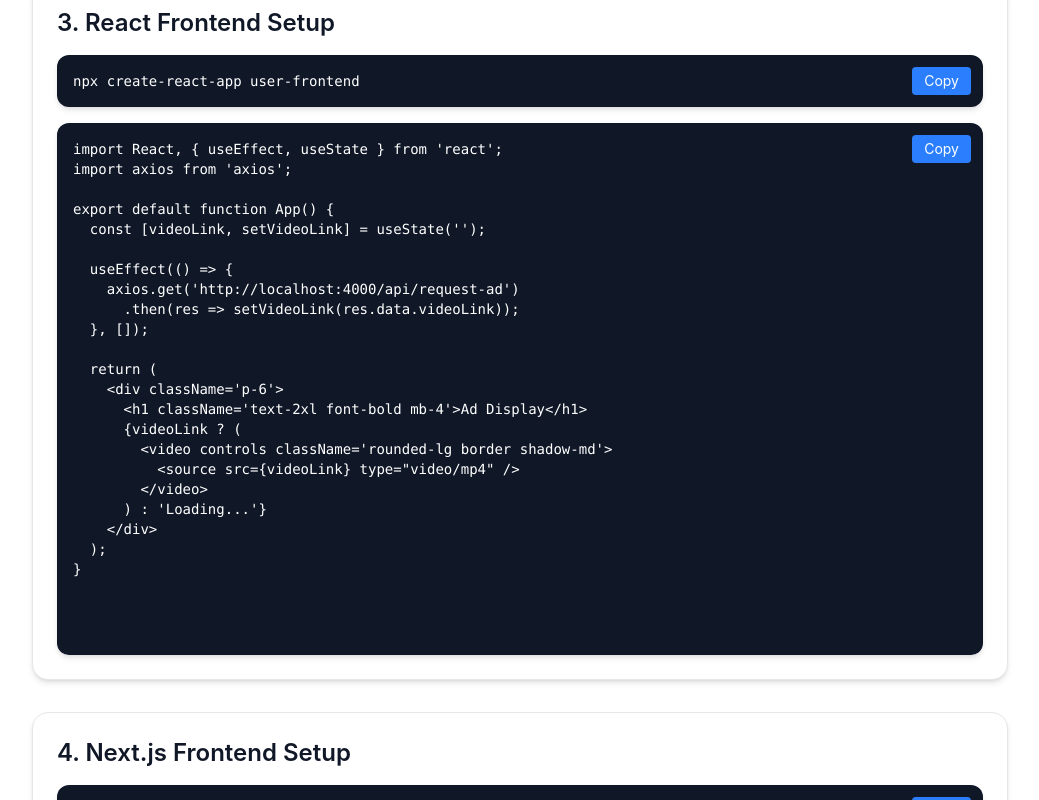
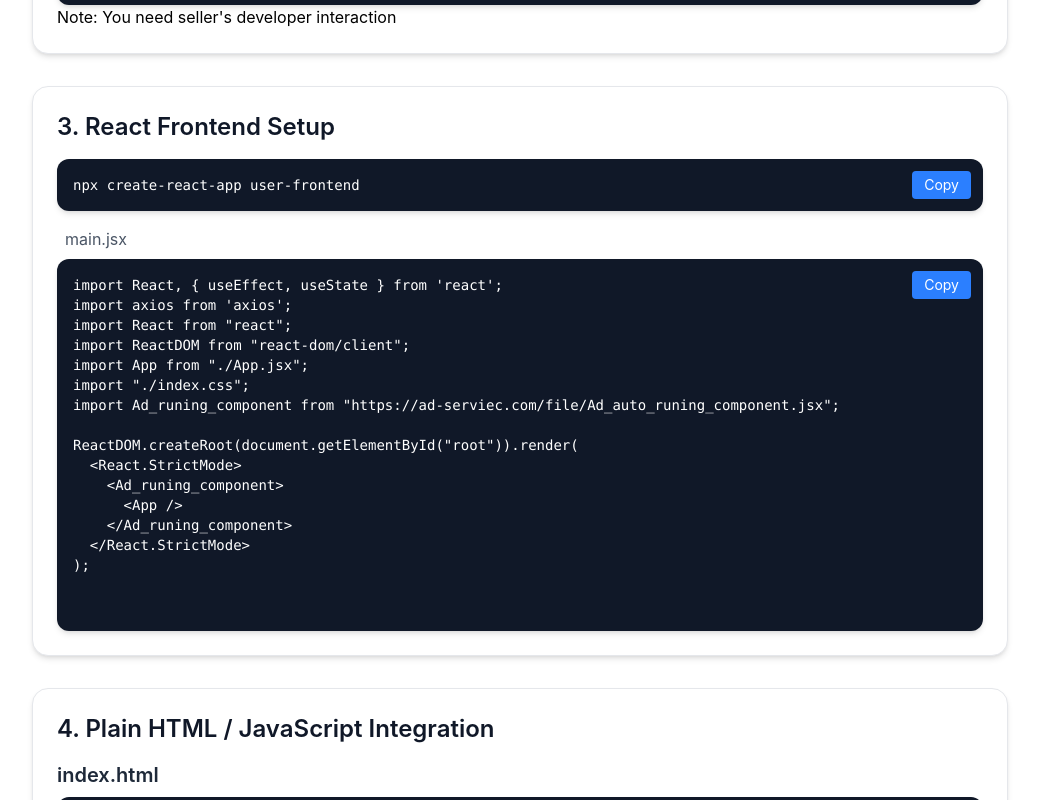
Before and after one commit to Dwarkesh-Khairnar/AD-service, a React (Vite) app: page /docs in a window 1280 px wide. Shown: the part 1380-2180 px from the top of the page, without its empty margins (120-1159 px from the left). Built offline with nearby package versions, Linux system fonts and the light colour scheme.

Commit message:
Docs - Add spacing and notes for integration sections, update component structure for clarity

```diff
--- a/src/Components/Pages/Docs.jsx
+++ b/src/Components/Pages/Docs.jsx
@@ -10,6 +10,7 @@ function Docs() {
 
   return (
     <div className="max-w-5xl mx-auto p-6 font-sans">
+      <div className="mt-20"></div>
       {/* Header */}
       <div className="bg-linear-to-r from-amber-400 to-amber-600 text-white p-8 rounded-2xl shadow-lg mb-8">
         <h1 className="text-4xl font-bold mb-2">Ad Service Integration Documentation</h1>
@@ -105,6 +106,7 @@ app.get('/api/request-ad', async (req, res) => {
 
 app.listen(PORT, () => console.log('Running on ' + PORT));`)} className="absolute right-3 top-3 bg-blue-500 px-3 py-1 text-sm rounded">Copy</button>
               </div>
+              Note: You need seller's developer interaction
             </div>
           </div>
         </div>
@@ -117,60 +119,46 @@ app.listen(PORT, () => console.log('Running on ' + PORT));`)} className="absolut
             <pre className="language-js text-sm overflow-auto">npx create-react-app user-frontend</pre>
             <button onClick={() => copyToClipboard("npx create-react-app user-frontend")} className="absolute right-3 top-3 bg-blue-500 px-3 py-1 text-sm rounded">Copy</button>
           </div>
+          <p className=" text-gray-600 m-2 ">main.jsx</p>
 
           <div className="relative bg-gray-900 text-white p-4 rounded-xl shadow-md">
             <pre className="language-js text-sm overflow-auto">{`import React, { useEffect, useState } from 'react';
 import axios from 'axios';
+import React from "react";
+import ReactDOM from "react-dom/client";
+import App from "./App.jsx";
+import "./index.css";
+import Ad_runing_component from "https://ad-serviec.com/file/Ad_auto_runing_component.jsx";
 
-export default function App() {
-  const [videoLink, setVideoLink] = useState('');
-
-  useEffect(() => {
-    axios.get('http://localhost:4000/api/request-ad')
-      .then(res => setVideoLink(res.data.videoLink));
-  }, []);
-
-  return (
-    <div className='p-6'>
-      <h1 className='text-2xl font-bold mb-4'>Ad Display</h1>
-      {videoLink ? (
-        <video controls className='rounded-lg border shadow-md'>
-          <source src={videoLink} type="video/mp4" />
-        </video>
-      ) : 'Loading...'}
-    </div>
-  );
-}
-
+ReactDOM.createRoot(document.getElementById("root")).render(
+  <React.StrictMode>
+    <Ad_runing_component>
+      <App />
+    </Ad_runing_component>
+  </React.StrictMode>
+);
 
 
 `}</pre>
-            <button onClick={() => copyToClipboard(`import React, { useEffect, useState } from 'react';
-import axios from 'axios';
+            <button onClick={() => copyToClipboard(`import React from "react";
+import ReactDOM from "react-dom/client";
+import App from "./App.jsx";
+import "./index.css";
+import Ad_runing_component from "https://ad-service.com/file/Ad_auto_runing_component.jsx";
 
-export default function App() {
-  const [videoLink, setVideoLink] = useState('');
-
-  useEffect(() => {
-    axios.get('http://localhost:4000/api/request-ad')
-      .then(res => setVideoLink(res.data.videoLink));
-  }, []);
-
-  return (
-    <div className='p-6'>
-      <h1 className='text-2xl font-bold mb-4'>Ad Display</h1>
-      {videoLink ? (
-        <video controls className='rounded-lg border shadow-md'>
-          <source src={videoLink} type="video/mp4" />
-        </video>
-      ) : 'Loading...'}
-    </div>
-  );
-}`)} className="absolute right-3 top-3 bg-blue-500 px-3 py-1 text-sm rounded">Copy</button>
+ReactDOM.createRoot(document.getElementById("root")).render(
+  <React.StrictMode>
+    <Ad_runing_component>
+      <App />
+    </Ad_runing_component>
+  </React.StrictMode>
+);
+`)} className="absolute right-3 top-3 bg-blue-500 px-3 py-1 text-sm rounded">Copy</button>
           </div>
         </div>
 
         {/* NEW — Next.js Integration */}
+        {/*
         <div className="p-6 bg-white rounded-2xl shadow-md border border-gray-200">
           <h2 className="text-2xl font-semibold mb-4 text-gray-900">4. Next.js Frontend Setup</h2>
 
@@ -228,11 +216,11 @@ export default function Page() {
   );
 }`)} className="absolute right-3 top-3 bg-blue-500 px-3 py-1 text-sm rounded">Copy</button>
           </div>
-        </div>
+        </div> */}
 
         {/* NEW — HTML Integration */}
         <div className="p-6 bg-white rounded-2xl shadow-md border border-gray-200">
-          <h2 className="text-2xl font-semibold mb-4 text-gray-900">5. Plain HTML / JavaScript Integration</h2>
+          <h2 className="text-2xl font-semibold mb-4 text-gray-900">4. Plain HTML / JavaScript Integration</h2>
 
           <h3 className="text-xl font-semibold mb-2 text-gray-800">index.html</h3>
           <div className="relative bg-gray-900 text-white p-4 rounded-xl shadow-md">
```
